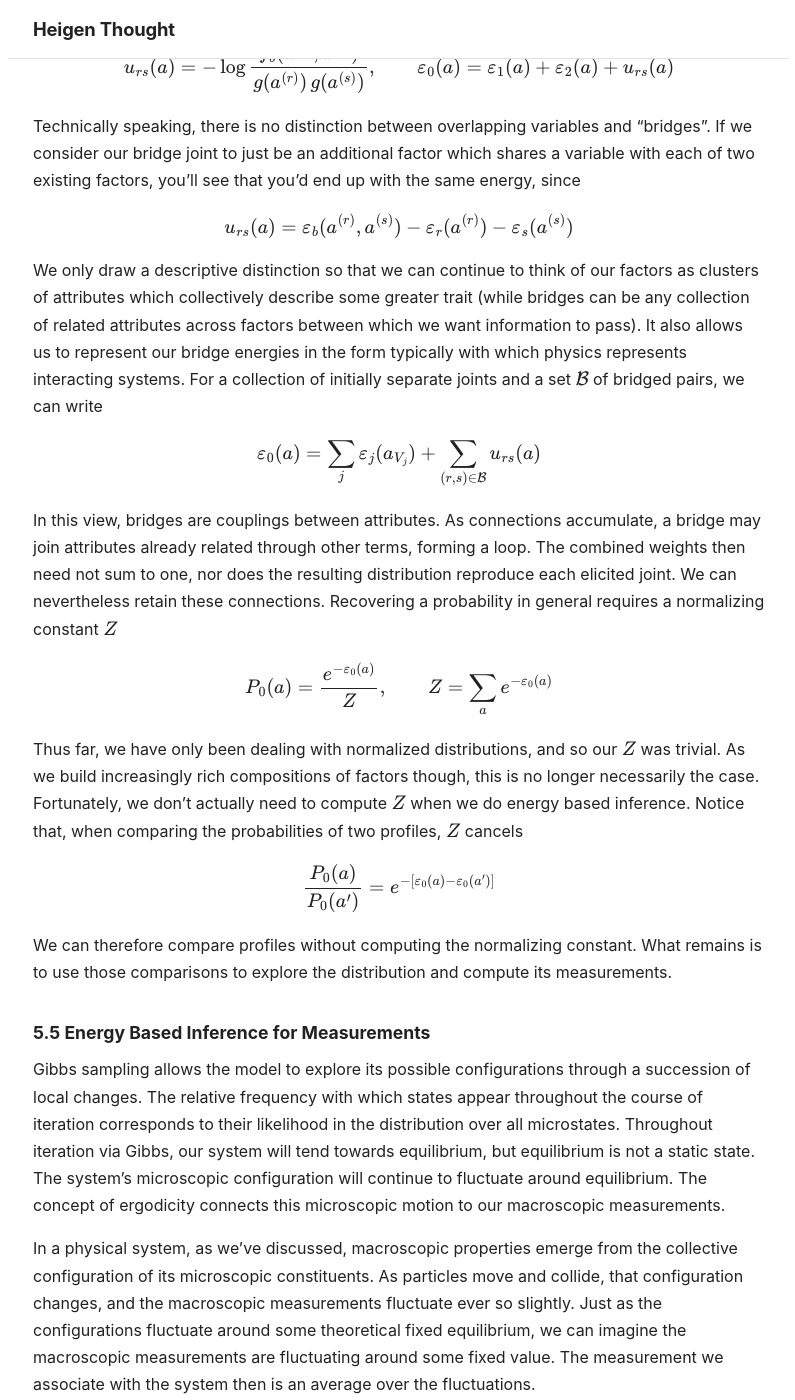
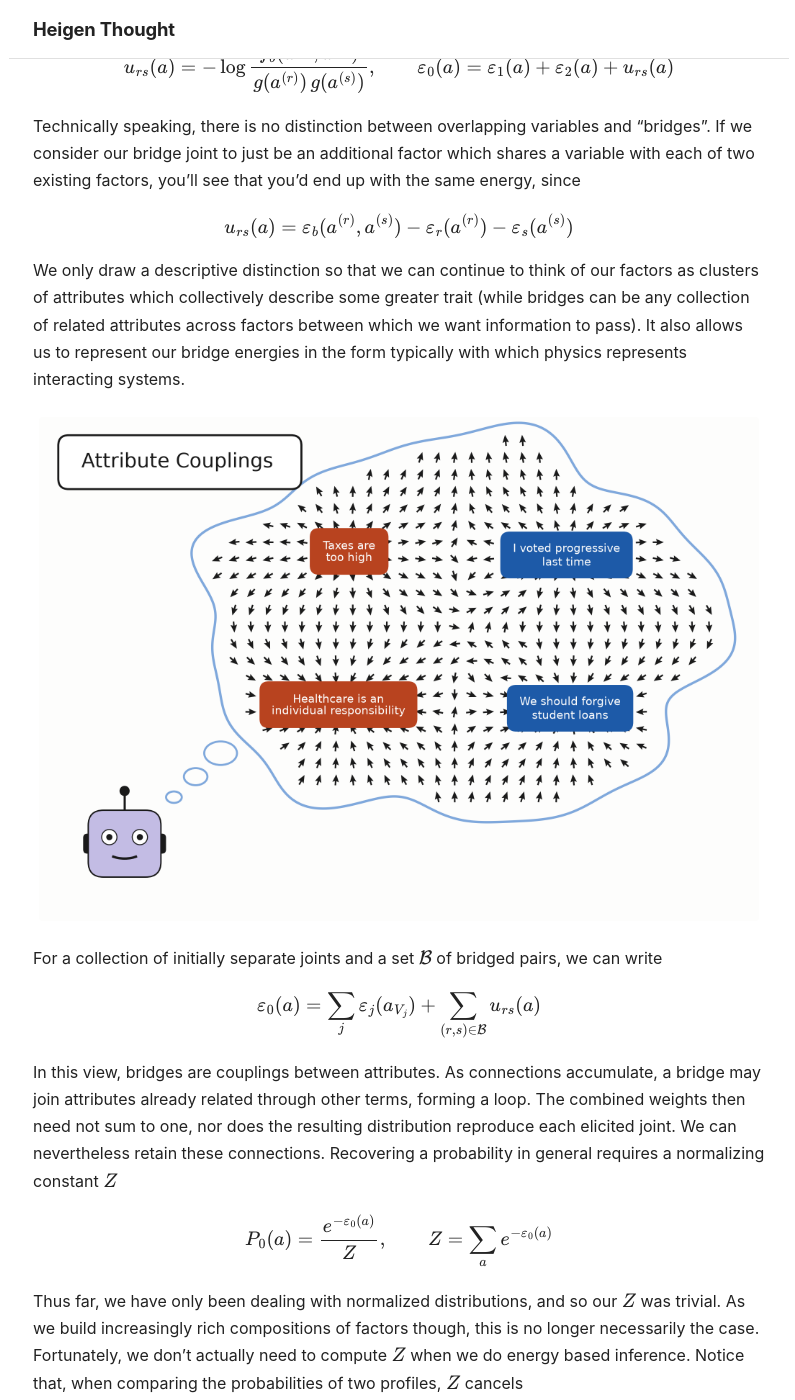
Before and after one commit to henry-eigen/henry-eigen.github.io, a Jekyll site: the page built from _posts/2026-09-23-energy-based-population-modeling.md, in a window 1280 px wide and 1400 px high, scrolled down 13027 px. Shown: the whole window, without its empty margins (241-1036 px from the left). Built offline with Jekyll 4.4.1, drawn with Linux system fonts in a browser that asks for light colours.

Commit message:
Post 7: attribute couplings figure in 5.4
Co-Authored-By: Claude Fable 5.1 <noreply@anthropic.com>

```diff
--- a/_posts/2026-09-23-energy-based-population-modeling.md
+++ b/_posts/2026-09-23-energy-based-population-modeling.md
@@ -295,7 +295,11 @@ Technically speaking, there is no distinction between overlapping variables and
 
 $$u_{rs}(a) = \varepsilon_b(a^{(r)}, a^{(s)}) - \varepsilon_r(a^{(r)}) - \varepsilon_s(a^{(s)})$$
 
-We only draw a descriptive distinction so that we can continue to think of our factors as clusters of attributes which collectively describe some greater trait (while bridges can be any collection of related attributes across factors between which we want information to pass). It also allows us to represent our bridge energies in the form typically with which physics represents interacting systems. For a collection of initially separate joints and a set $$\mathcal{B}$$ of bridged pairs, we can write
+We only draw a descriptive distinction so that we can continue to think of our factors as clusters of attributes which collectively describe some greater trait (while bridges can be any collection of related attributes across factors between which we want information to pass). It also allows us to represent our bridge energies in the form typically with which physics represents interacting systems.
+
+<img src="/assets/images/energy-based-population-modeling-thought-bubble.png" width="720" style="display:block;margin:1.5rem auto;" alt="One agent thinking a cloud that holds four of its opinions in a vector field, with supporting opinions pulling together and opposing ones pushing apart">
+
+For a collection of initially separate joints and a set $$\mathcal{B}$$ of bridged pairs, we can write
 
 $$\varepsilon_0(a) = \sum_j \varepsilon_j(a_{V_j}) + \sum_{(r,s) \in \mathcal{B}} u_{rs}(a)$$
 
```
Also changed, not shown: assets/images/energy-based-population-modeling-thought-bubble.png (added).
